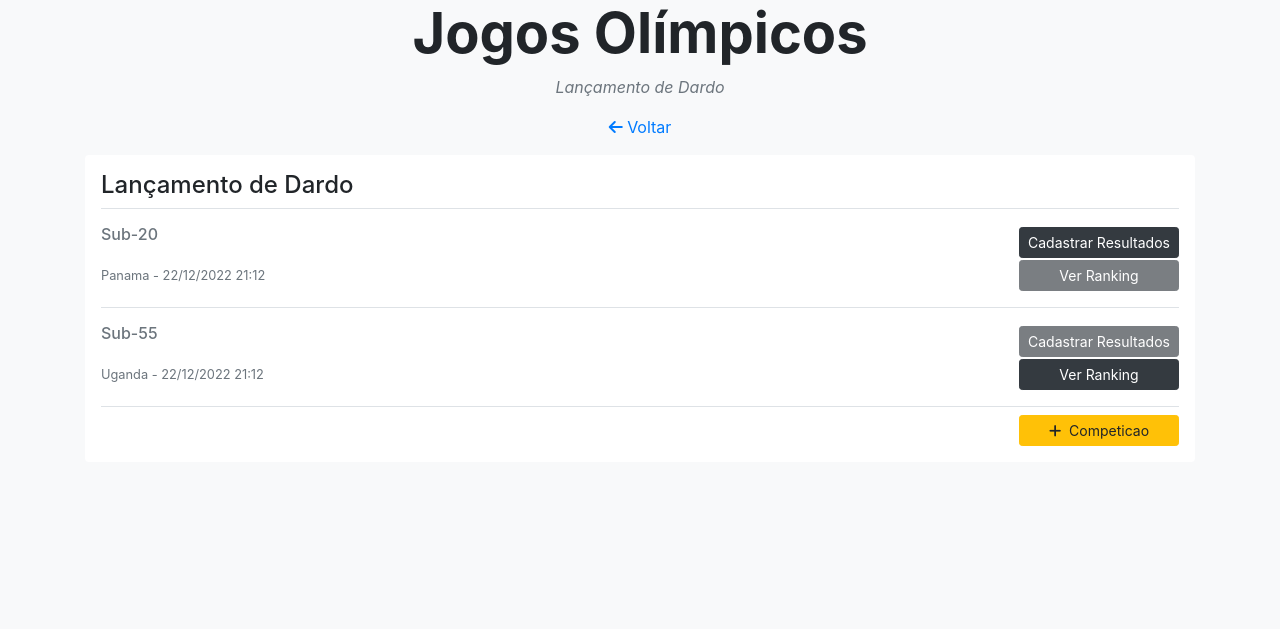
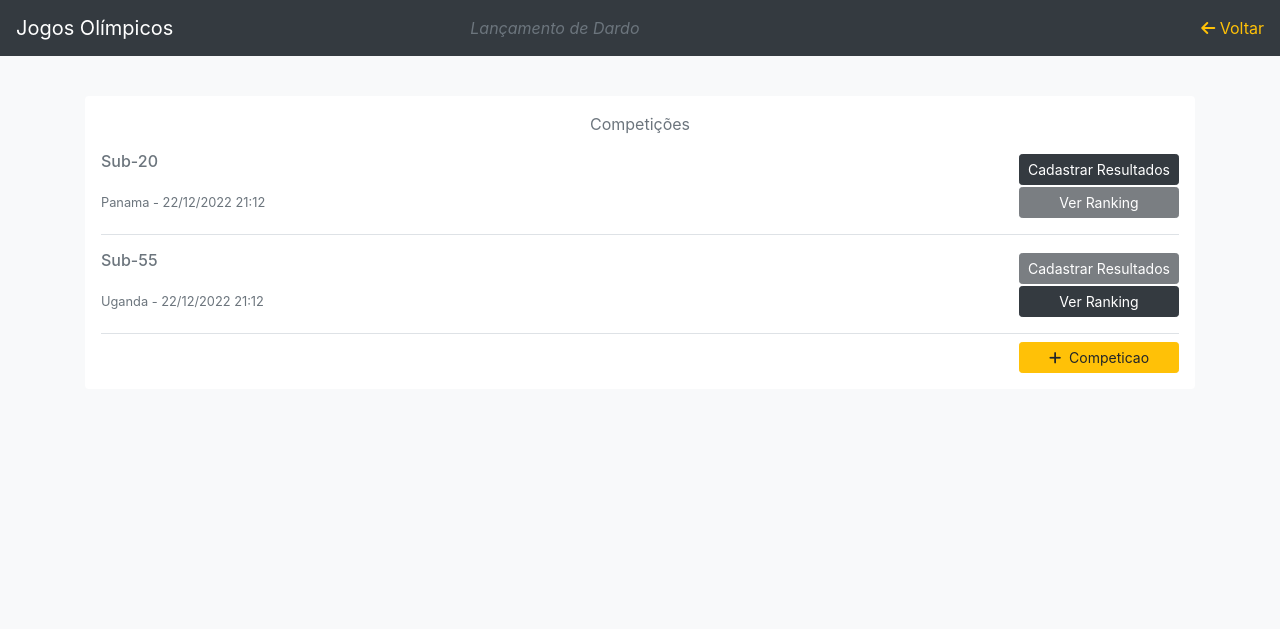
Before and after one commit to WallaceQueiros/jogos-olimpicos-flask, a Flask app: page /dardo in a window 1280 px wide. Shown: the top 629 px of the page. Before the commit the page ends 446 px from the top, so only its background shows below. Run offline with Flask 2, Linux system fonts and the light colour scheme; some libraries are stand-ins or nearby versions.

Commit message:
Alterações finais

```diff
--- a/app.py
+++ b/app.py
@@ -1,6 +1,8 @@
-from flask import Flask, redirect, request, render_template, Response, url_for
+from flask import Flask, redirect, request, render_template, Response, url_for, send_from_directory
+import os
 from modalidades_service import ModalidadesService
 app = Flask(__name__)
+
 
 @app.route('/')
 def index():
@@ -9,27 +11,43 @@ def index():
     return render_template('index.html', modalidades=lista_modalidades.modalidades)
 
 @app.route('/<modalidade>')
-def list_competicoes_controller(modalidade):
+def lista_competicoes_controller(modalidade):
     if modalidade == 'favicon.ico':
         return url_for('static', filename=modalidade)
     modalidade = ModalidadesService()[modalidade]
     return render_template('competicoes.html', modalidade=modalidade, competicoes=modalidade.competicoes)
 
 @app.route('/<modalidade>/cadastro/', methods=['POST', 'GET'])
-def competicoes_cadastro_controller(modalidade):
+def cadastra_competicoes_controller(modalidade):
     modalidades = ModalidadesService()
     if request.method == 'POST':
-        data = request.get_json(force=True)
-        print(data)
+        try:
+            data = request.get_json(force=True)
+        except Exception as e:
+            Response('Bad Request', 400)
         modalidades.add_competicao(modalidade, data)
         return redirect(f'/{modalidade}/')
     return render_template('competicoes_cadastro.html', modalidade=modalidades[modalidade])
 
-@app.route('/<modalidade>/cadastro/resultados', methods=['POST'])
-def create_resultados_controller(modalidade):
-    data = request.get_json(force=True)
+@app.route('/<modalidade>/<int:cid>', methods=['GET', 'POST'])
+def cadastra_resultados_controller(modalidade, cid):
     modalidades = ModalidadesService()
+    if request.method == 'POST':
+        try:
+            data = request.get_json(force=True)
+        except Exception as e:
+            Response('Bad Request', 400)
+        print(f'data ===>{data}')
+        data = dict(data)
+        print(data)
+        modalidades.encerra_competicao(modalidade, cid, data)
+    m = modalidades[modalidade]
+    return render_template('resultados.html', modalidade=m,competicao=m[cid])
 
+@app.route('/favicon.ico')
+def favicon():
+    return send_from_directory(os.path.join(app.root_path, 'static'),
+                               'favicon.ico', mimetype='image/vnd.microsoft.icon')
 
 if __name__ == '__main__':
     app.run(host="0.0.0.0")
--- a/static/style/base.css
+++ b/static/style/base.css
@@ -39,3 +39,22 @@ body {
   min-height: 100vh;
 
 }
+
+nav
+{
+   position: fixed;
+   top: 0px;
+}
+
+.container-custom {
+  margin-top: 6rem;
+}
+
+.nav-a-custom {
+  color: #ffc107
+}
+
+.nav-a-custom:hover {
+  color: #ffc107;
+  text-decoration: none;
+}
--- a/templates/base.html
+++ b/templates/base.html
@@ -5,7 +5,7 @@
         <meta name="viewport" content="width=device-width, initial-scale=1" />
         <link rel="stylesheet" href="https://maxcdn.bootstrapcdn.com/bootstrap/4.5.2/css/bootstrap.min.css"/>
         <link rel="stylesheet" href="{{ url_for('static', filename='style/base.css') }}" />
-
+        <link rel="shortcut icon" href="{{ url_for('static', filename='favicon.ico') }}">
         <script src="https://ajax.googleapis.com/ajax/libs/jquery/3.5.1/jquery.min.js"></script>
         <script src="https://cdnjs.cloudflare.com/ajax/libs/popper.js/1.16.0/umd/popper.min.js"></script>
         <script src="https://maxcdn.bootstrapcdn.com/bootstrap/4.5.2/js/bootstrap.min.js"></script>
@@ -15,18 +15,18 @@
         {% endblock %}
     </head>
     <body class="bg-light">
+        <nav class="navbar fixed-top navbar-dark bg-dark">
+            <a class="navbar-brand" href="#">{{ self.titulo() }}</a>
+            <p class="font-italic text-muted mb-0 text-center">{% block subtitulo %}{% endblock %}</p>
+            <p class="font-italic nav-a-custom">{% block icone %}{% endblock %}</p>
+            {% block pageheader %}
 
-        <header class="text-center">
-            <h3 class="display-4 font-weight-bold">{{ self.titulo() }}</h3>
-            {% block pageheader %}
-                <p class="font-italic text-muted mb-0">{% block subtitulo %}{% endblock %}</p>
-                <p class="font-italic">{% block icone %}{% endblock %}</p>
             {% endblock %}
-        </header>
+        </nav>
 
-        <div class="container">
-            <div class="my-3 p-3 bg-white rounded box-shadow">
-                <h4 class="border-bottom border-gray pb-2 mb-0">{{ self.subtitulo() }}</h4>
+        <div class="container container-custom">
+            <div class="my-3 p-3 bg-white rounded box-shadow justify-content-center mt-5 text-center">
+                <h8 class="pb-2 mb-3 text-muted ">{% block containertitulo %}{% endblock %}</h8>
 
                 {% block content %}
                 {% endblock %}
--- a/templates/competicoes.html
+++ b/templates/competicoes.html
@@ -4,8 +4,9 @@
 {% block head %}<link rel="stylesheet" href="{{ url_for('static', filename='style/competicoes.css') }}" />{% endblock %}
 {% block pageheader %}
     {{ super() }}
-    <a href="/"><h8><i class="fa fa-arrow-left" aria-hidden="true"></i> Voltar</h8></a>
+    <a class="nav-a-custom" href="/"><h8><i class="fa fa-arrow-left nav-a-custom" aria-hidden="true"></i> Voltar</h8></a>
 {% endblock %}
+{% block containertitulo %}Competições{% endblock %}
 {% block content %}
     {% for c in competicoes %}
         <div class="text-muted pt-3">
--- a/templates/competicoes_cadastro.html
+++ b/templates/competicoes_cadastro.html
@@ -4,7 +4,7 @@
 {% block head %}<link rel="stylesheet" href="{{ url_for('static', filename='style/competicoes_cadastro.css') }}" />{% endblock %}
 {% block pageheader %}
     {{ super() }}
-    <a href="/{{ modalidade.id }}"><h8><i class="fa fa-arrow-left" aria-hidden="true"></i> Voltar</h8></a>
+    <a class="nav-a-custom" href="/{{ modalidade.id }}"><h8><i class="fa fa-arrow-left nav-a-custom" aria-hidden="true"></i> Voltar</h8></a>
 {% endblock %}
 {% block content %}
     <form id="form" class="needs-validation mt-2">
--- a/templates/index.html
+++ b/templates/index.html
@@ -4,7 +4,10 @@
 {% block head %}<link rel="stylesheet" href="{{ url_for('static', filename='style/index.css') }}" />{% endblock %}
 {% block pageheader %}
     {{ super() }}
+    <h8><i class="fa fa-home nav-a-custom" aria-hidden="true"></i></h8>
 {% endblock %}
+
+
 {% block content %}
     {% for modalidade in modalidades %}
         <a href="/{{ modalidade.id }}">
--- a/templates/resultados.html
+++ b/templates/resultados.html
@@ -4,8 +4,9 @@
 {% block head %}<link rel="stylesheet" href="{{ url_for('static', filename='style/competicoes_cadastro.css') }}" />{% endblock %}
 {% block pageheader %}
     {{ super() }}
-    <a href="/{{ modalidade.id }}"><h8><i class="fa fa-arrow-left" aria-hidden="true"></i> Voltar</h8></a>
+    <a class="nav-a-custom" href="/{{ modalidade.id }}"><h8><i class="fa fa-arrow-left nav-a-custom" aria-hidden="true"></i> Voltar</h8></a>
 {% endblock %}
+{% block containertitulo %}Resultados{% endblock %}
 {% block content %}
     <div class="mt-2">
         <div id="competicao">
```
Also changed, not shown: static/favicon.ico (deleted).
